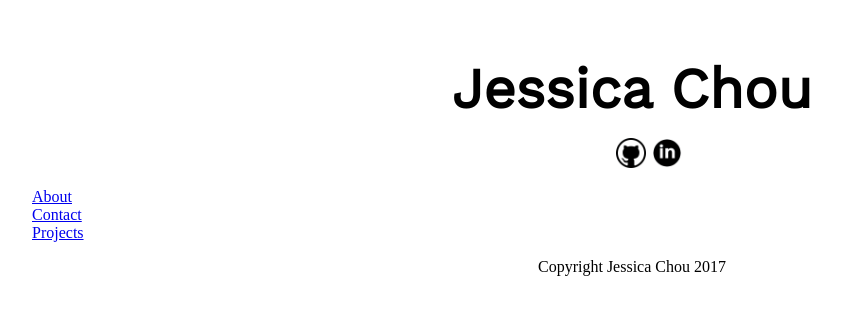
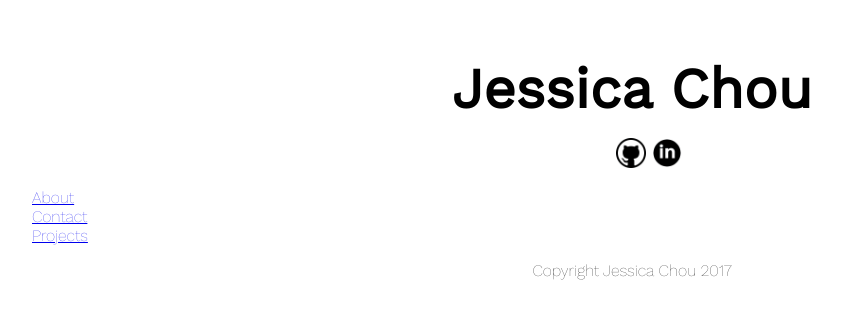
Before and after one commit to j4chou/portfolio, a React app: page / in a window 1280 px wide. Shown: the whole page, without its empty margins (8-849 px from the left). Built offline with nearby package versions, Linux system fonts and the light colour scheme.

Commit message:
Added font

```diff
--- a/src/client/styles/base.scss
+++ b/src/client/styles/base.scss
@@ -1,6 +1,14 @@
+@import './variables.scss';
+
 @font-face {
   font-family: 'Work Sans';
   src: url('./fonts/WorkSans-Regular.ttf');
+  font-style: normal;
+}
+
+@font-face {
+  font-family: 'Work Sans Thin';
+  src: url('./fonts/WorkSans-Thin.ttf');
   font-style: normal;
 }
 
@@ -10,6 +18,7 @@ html {
 }
 
 body {
+  font-family: $body-font;
   margin: 0;
   height: 100%;
   width: 100%;
--- a/src/client/styles/variables.scss
+++ b/src/client/styles/variables.scss
@@ -1,2 +1,3 @@
 // font face
 $header-font: 'Work Sans';
+$body-font: 'Work Sans Thin';
```
Also changed, not shown: src/client/styles/base.css, src/client/styles/fonts/WorkSans-SemiBold.ttf (added).
